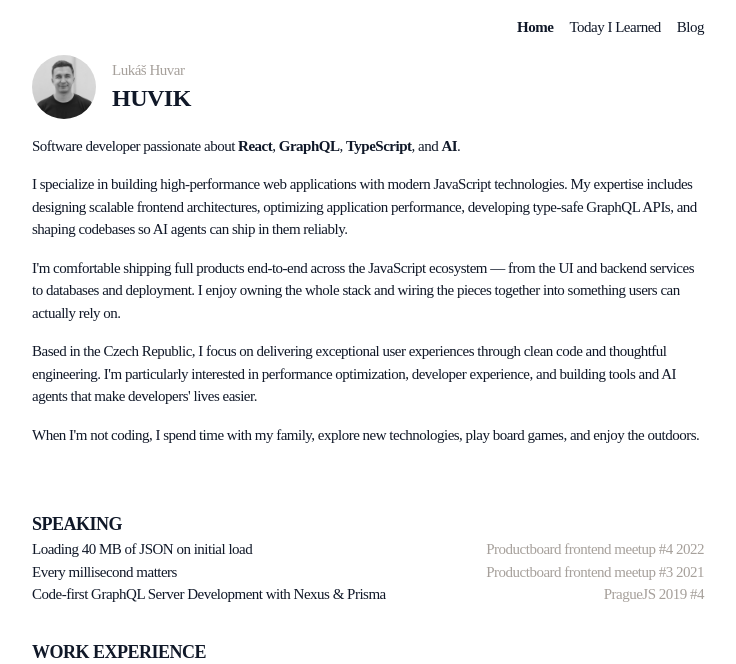
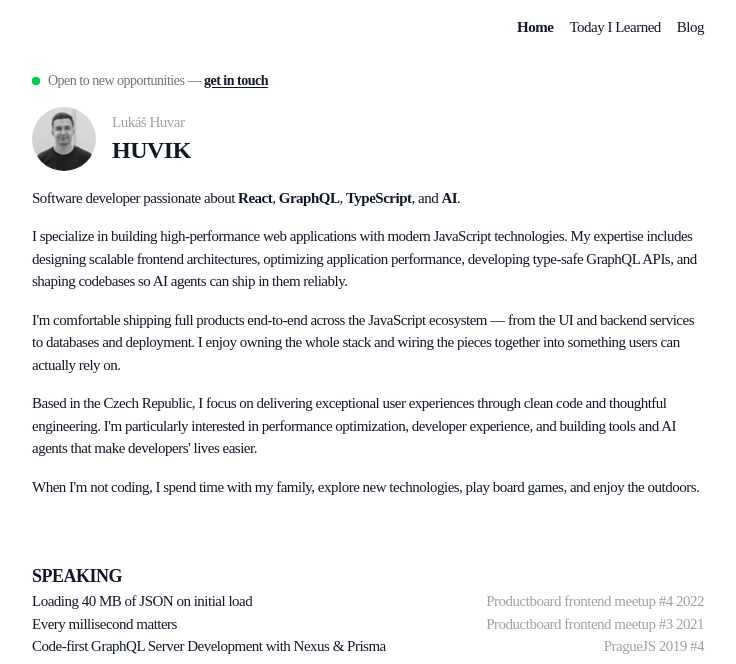
Before and after one commit to huv1k/website, an Astro site: page / in a window 1280 px wide. Shown: the top 664 px of the page, without its empty margins (272-1008 px from the left). Built offline with nearby package versions, Linux system fonts and the light colour scheme; Astro itself is replaced by a stand-in of ours.

Commit message:
feat: add "open to work" banner with mailto link (#1403)
## Summary
- Adds a small `OpenToWork` banner component displayed below the header
on every page, signalling availability for new opportunities.
- Includes a pulsing green dot and a `mailto:lukas@huvar.cz` link styled
to match the site's monochrome Space Mono aesthetic.
- Wired into `src/layouts/layout.astro` so it appears site-wide.

## Test plan
- [ ] Run `bun dev` and verify the banner renders below the header on
home, blog, and TIL pages
- [ ] Click "get in touch" and confirm the mailto opens with the correct
address

```diff
--- /dev/null
+++ b/src/components/open-to-work.astro
@@ -0,0 +1,24 @@
+---
+---
+
+<aside
+  class="max-w-2xl w-full mx-auto my-4 flex items-center gap-2 text-sm"
+>
+  <span class="relative flex h-2 w-2 shrink-0">
+    <span
+      class="absolute inline-flex h-full w-full rounded-full bg-green-500 opacity-75 animate-ping"
+    ></span>
+    <span
+      class="relative inline-flex rounded-full h-2 w-2 bg-green-500"
+    ></span>
+  </span>
+  <p class="text-stone-500">
+    Open to new opportunities —{' '}
+    <a
+      href="mailto:lukas@huvar.cz"
+      class="font-bold text-gray-900 underline underline-offset-2 hover:text-stone-800"
+    >
+      get in touch
+    </a>
+  </p>
+</aside>
--- a/src/layouts/layout.astro
+++ b/src/layouts/layout.astro
@@ -1,6 +1,7 @@
 ---
 import BaseHead from "../components/BaseHead.astro";
 import Header from "../components/header.astro";
+import OpenToWork from "../components/open-to-work.astro";
 import Footer from "../components/footer.astro";
 import { SITE_TITLE } from "../consts";
 
@@ -24,6 +25,7 @@ const {
     class="min-h-screen bg-white text-gray-900 font-mono antialiased font-size-15 flex flex-col"
   >
     <Header />
+    <OpenToWork />
     <main class="max-w-2xl w-full mx-auto flex flex-col grow">
       <slot />
     </main>
```
